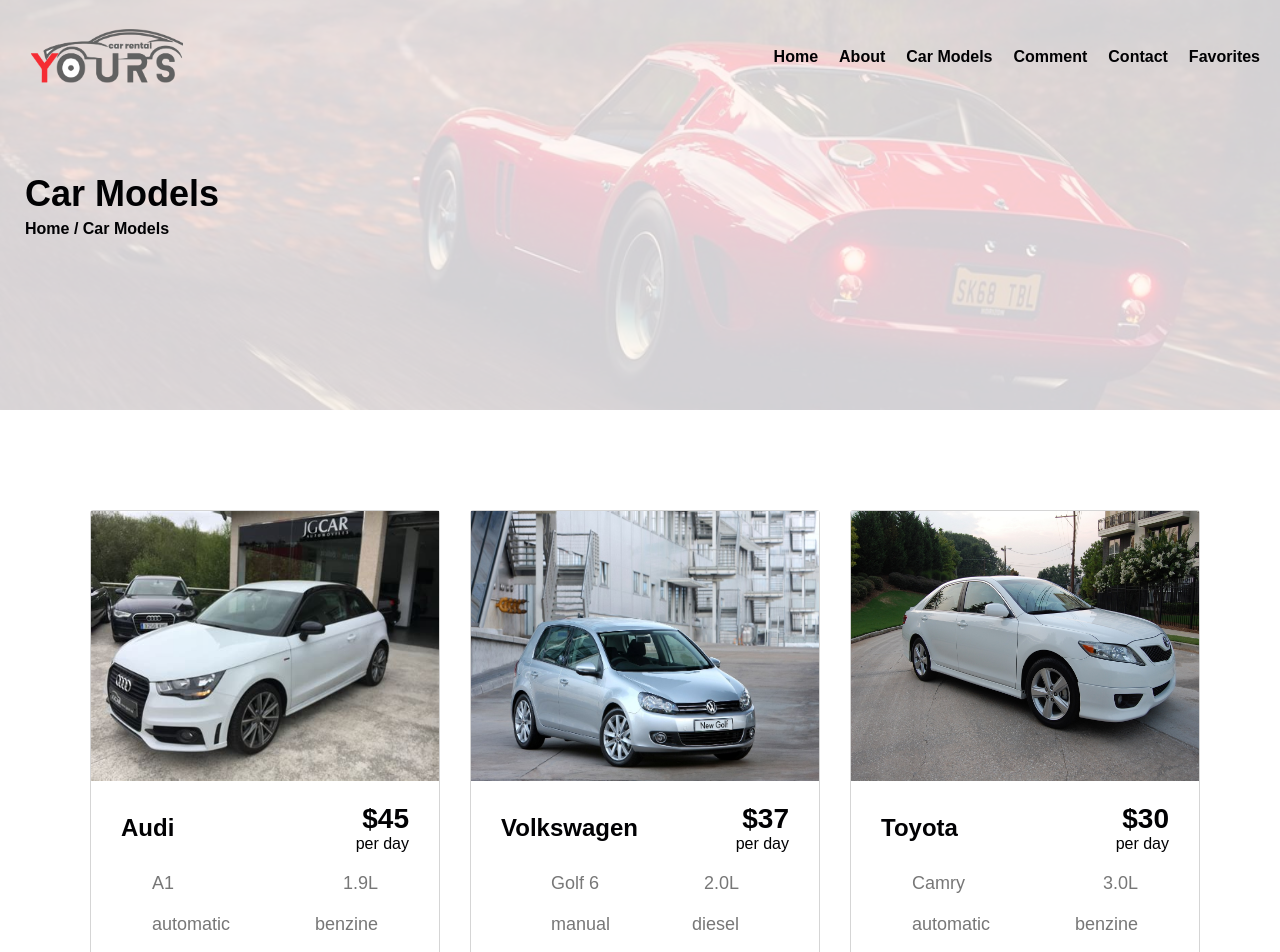
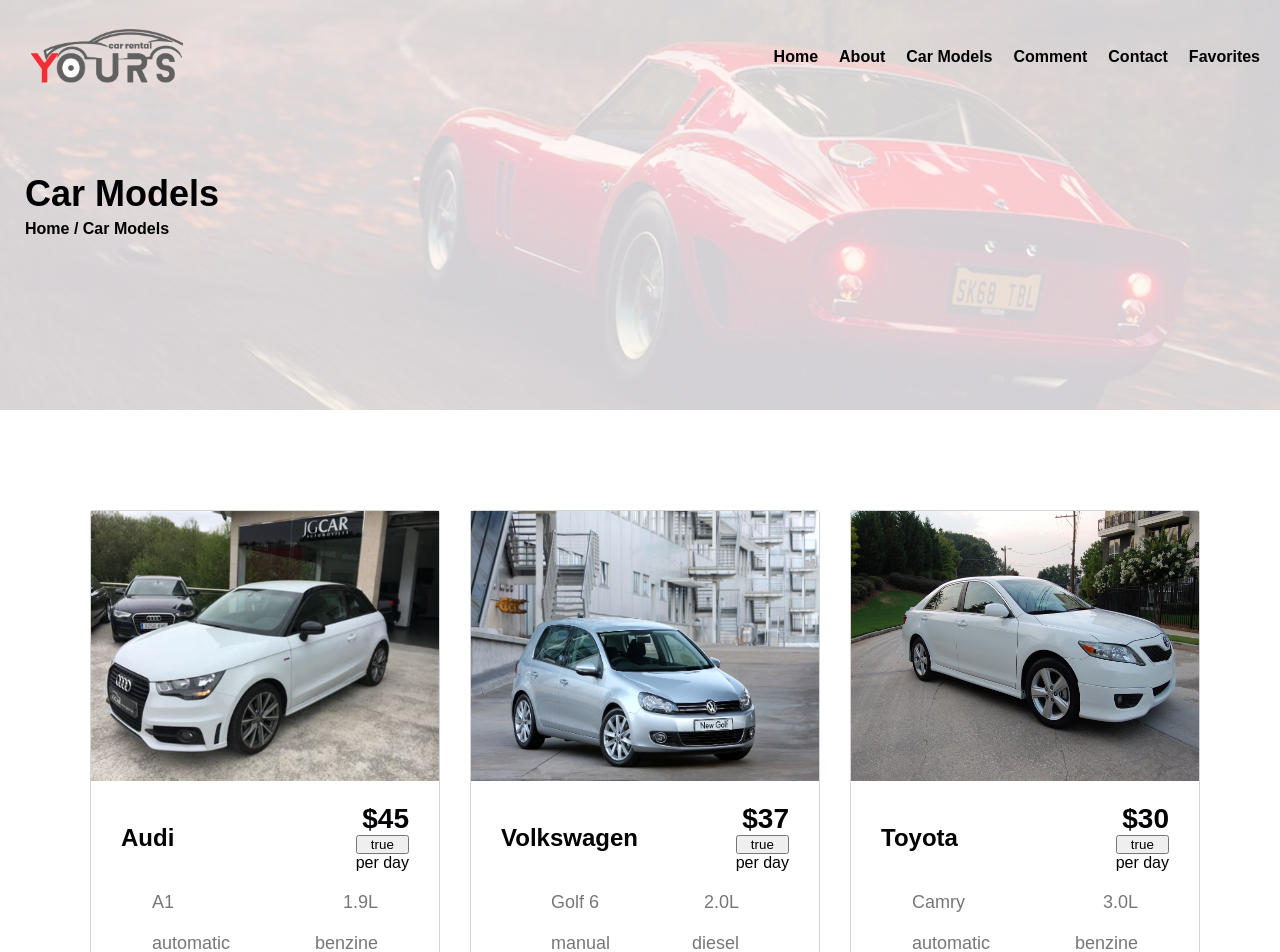
Before and after one commit to oleg-lego-lego/autoRent, a React (Create React App) app: page /models in a window 1280 px wide. Shown: the top 952 px of the page. Built offline with nearby package versions, Linux system fonts and the light colour scheme.

Commit message:
add logic favorites change

```diff
--- a/src/components/Model.tsx
+++ b/src/components/Model.tsx
@@ -4,9 +4,16 @@ import {CarModelsType} from "../pages/Models";
 
 export type ModelPropsType = {
     model: CarModelsType
+    carModelsSetState?: (id: string, favorites: boolean) => void
 }
 
 export const Model = (props: ModelPropsType) => {
+    const favoritesClick = (id: string, favorites: boolean) => {
+        if (props.carModelsSetState) {
+            props.carModelsSetState(id, !favorites)
+        }
+    }
+
     return (
         <div className="models-div__box">
             <div className="models-div__box__img">
@@ -18,6 +25,9 @@ export const Model = (props: ModelPropsType) => {
                         </div>
                         <div className="models-div__box__descr__name-price__price">
                             <h4>${props.model.price}</h4>
+                            <button onClick={() => favoritesClick(props.model.id, props.model.favorites)}>
+                                {props.model.favorites ? 'false' : 'true'}
+                            </button>
                             <p>per day</p>
                         </div>
                     </div>
--- a/src/pages/Favotites.tsx
+++ b/src/pages/Favotites.tsx
@@ -5,7 +5,17 @@ import {CarModelsType} from "./Models";
 import {HeroPages} from "../components/HeroPages";
 
 const carModels: CarModelsType[] = [
-    {carBrand: 'Audi', model: 'A1', price: 45, motor: 'benzine', transmission: 'automatic', img: audiA1, liters: '1.9'},
+    {
+        carBrand: 'Audi',
+        model: 'A1',
+        price: 45,
+        motor: 'benzine',
+        transmission: 'automatic',
+        img: audiA1,
+        liters: '1.9',
+        favorites: false,
+        id: '0'
+    },
 ]
 
 export const Favorites = () => {
--- a/src/pages/Models.tsx
+++ b/src/pages/Models.tsx
@@ -1,4 +1,4 @@
-import React from 'react';
+import React, {useState} from 'react';
 import {HeroPages} from "../components/HeroPages";
 import {Footer} from "../components/Footer";
 import audiA1 from "../images/cars-big/audi-box.png"
@@ -18,17 +18,85 @@ export type CarModelsType = {
     motor: string
     img: string
     liters: string
+    favorites: boolean
+    id: string
 }
-const carModels: CarModelsType[] = [
-    {carBrand: 'Audi', model: 'A1', price: 45, motor: 'benzine', transmission: 'automatic', img: audiA1, liters: '1.9'},
-    {carBrand: 'Volkswagen', model: 'Golf 6', price: 37, motor: 'diesel', transmission: 'manual', img: Golf6, liters: '2.0'},
-    {carBrand: 'Toyota', model: 'Camry', price: 30, motor: 'benzine', transmission: 'automatic', img: Camry, liters: '3.0'},
-    {carBrand: 'BMW', model: 'M320', price: 35, motor: 'benzine', transmission: 'manual', img: BMW320, liters: '2.5'},
-    {carBrand: 'Mercedes', model: 'GLK', price: 50, motor: 'diesel', transmission: 'automatic', img: MercedesGLK, liters: '3.2'},
-    {carBrand: 'Volkswagen', model: 'Passat', price: 40, motor: 'benzine', transmission: 'automatic', img: Passat, liters: '2.0'},
-]
+
 
 export const Models = () => {
+    const [carModels, SetCarModels] = useState<CarModelsType[]>([
+        {
+            carBrand: 'Audi',
+            model: 'A1',
+            price: 45,
+            motor: 'benzine',
+            transmission: 'automatic',
+            img: audiA1,
+            liters: '1.9',
+            favorites: false,
+            id: '0'
+        },
+        {
+            carBrand: 'Volkswagen',
+            model: 'Golf 6',
+            price: 37,
+            motor: 'diesel',
+            transmission: 'manual',
+            img: Golf6,
+            liters: '2.0',
+            favorites: false,
+            id: '1'
+        },
+        {
+            carBrand: 'Toyota',
+            model: 'Camry',
+            price: 30,
+            motor: 'benzine',
+            transmission: 'automatic',
+            img: Camry,
+            liters: '3.0',
+            favorites: false,
+            id: '2'
+        },
+        {
+            carBrand: 'BMW',
+            model: 'M320',
+            price: 35,
+            motor: 'benzine',
+            transmission: 'manual',
+            img: BMW320,
+            liters: '2.5',
+            favorites: false,
+            id: '3'
+        },
+        {
+            carBrand: 'Mercedes',
+            model: 'GLK',
+            price: 50,
+            motor: 'diesel',
+            transmission: 'automatic',
+            img: MercedesGLK,
+            liters: '3.2',
+            favorites: false,
+            id: '4'
+        },
+        {
+            carBrand: 'Volkswagen',
+            model: 'Passat',
+            price: 40,
+            motor: 'benzine',
+            transmission: 'automatic',
+            img: Passat,
+            liters: '2.0',
+            favorites: false,
+            id: '5'
+        },
+    ])
+
+    const carModelsSetState = (id: string, favorites: boolean) => {
+        SetCarModels(carModels.map(el => el.id === id ? {...el, favorites} : el))
+    }
+
     return (
         <>
             <section className="models-section">
@@ -37,7 +105,7 @@ export const Models = () => {
                     <div className="models-div">
                         {carModels.map(el => {
                             return (
-                                <Model model={el}/>
+                                <Model model={el} carModelsSetState={carModelsSetState}/>
                             )
                         })}
                     </div>
```
